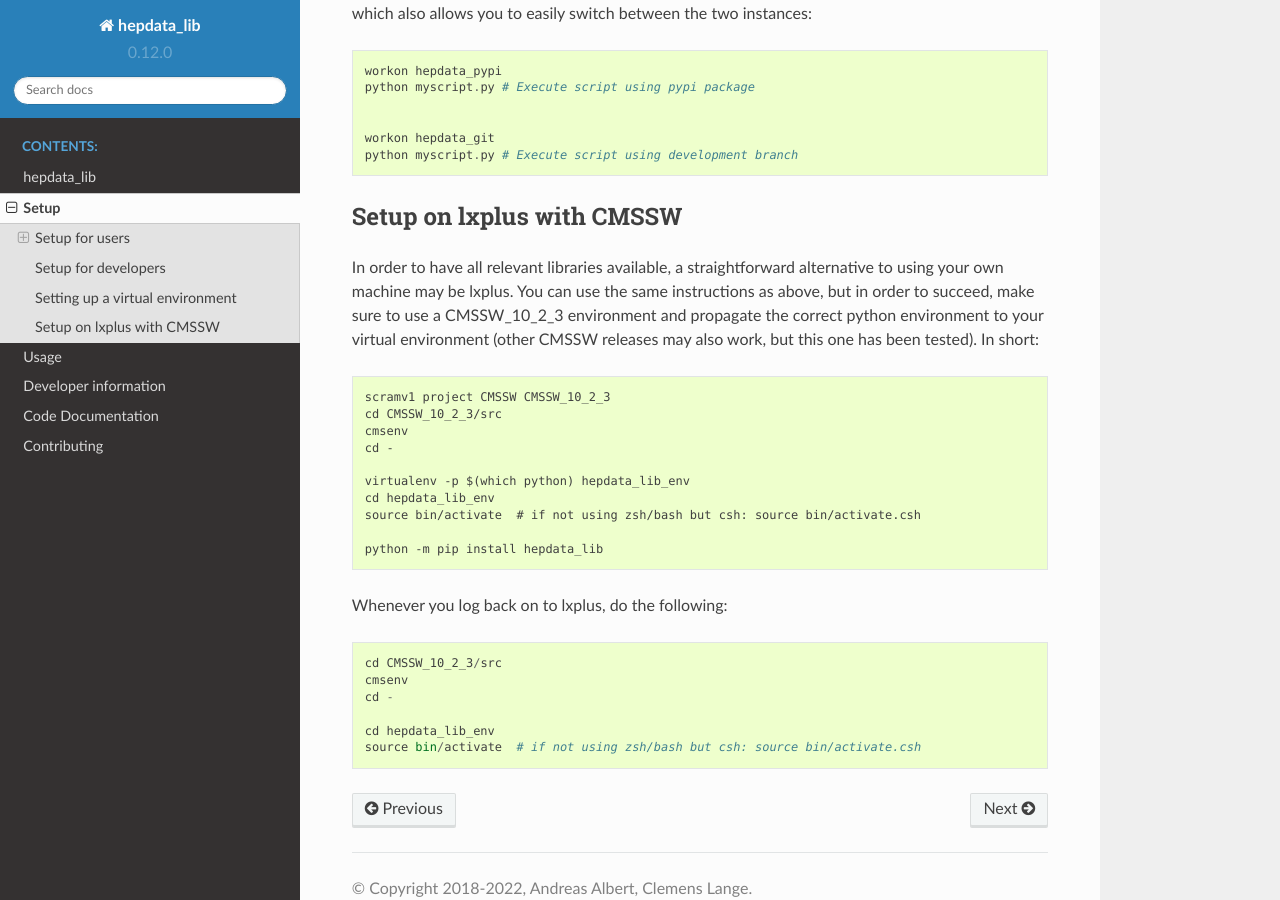
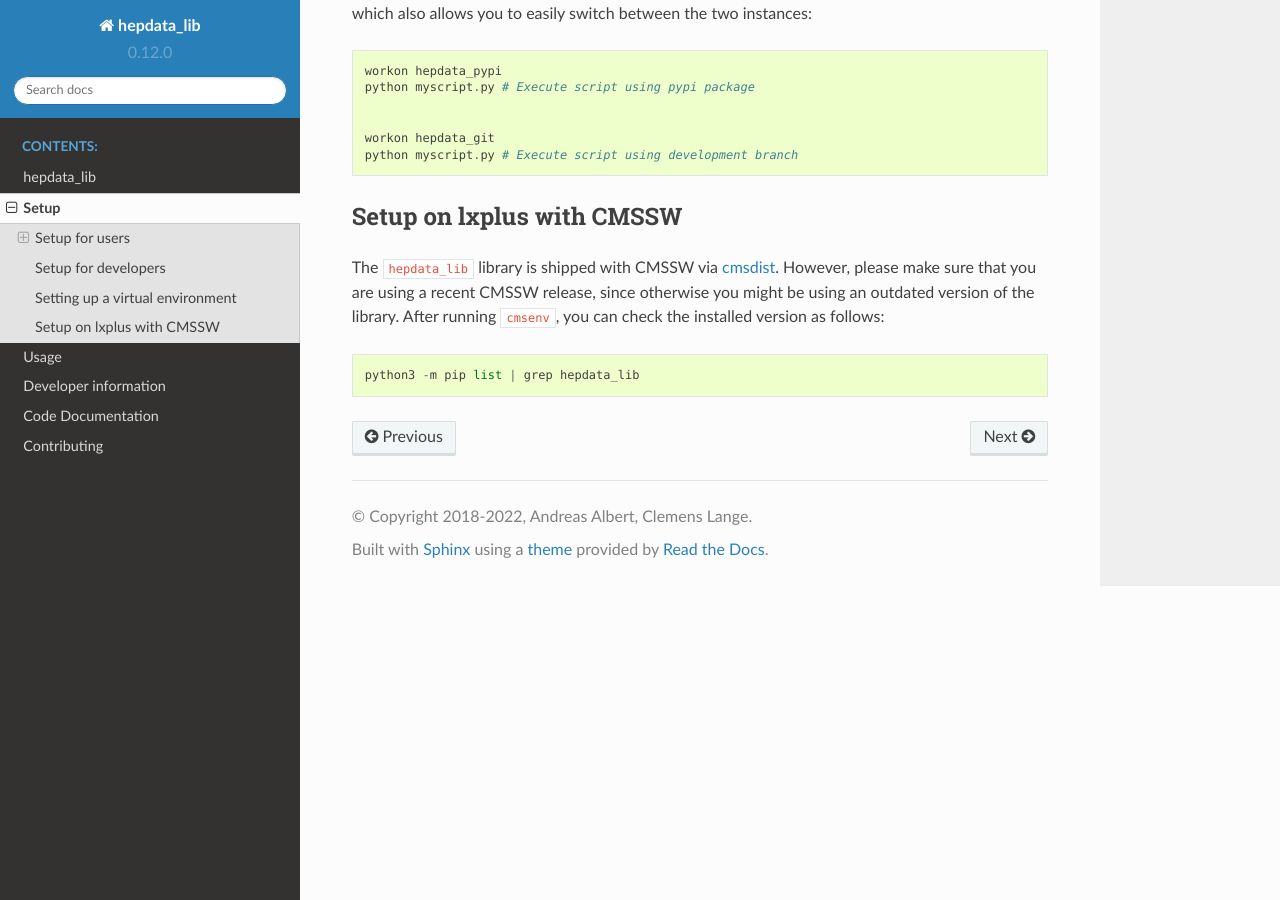
Before and after one commit to HEPData/hepdata_lib, a Sphinx documentation site: the page built from docs/setup.rst, in a window 1280 px wide and 900 px high, scrolled down 1895 px. Built offline with Sphinx 7.4.7 and the Read the Docs theme 2.0.0, drawn with Linux system fonts in a browser that asks for light colours.

Commit message:
Update instructions for use with CMSSW

```diff
--- a/docs/setup.rst
+++ b/docs/setup.rst
@@ -96,29 +96,13 @@ You can always activate the virtual environment in another shell by calling the
 Setup on lxplus with CMSSW
 --------------------------
 
-In order to have all relevant libraries available, a straightforward alternative to using your own machine may be lxplus.
-You can use the same instructions as above, but in order to succeed, make sure to use a CMSSW_10_2_3 environment and propagate the correct python environment to your virtual environment (other CMSSW releases may also work, but this one has been tested). In short:
+The ``hepdata_lib`` library is shipped with CMSSW via cmsdist_.
+However, please make sure that you are using a recent CMSSW release, since
+otherwise you might be using an outdated version of the library.
+After running ``cmsenv``, you can check the installed version as follows:
 
 ::
 
-    scramv1 project CMSSW CMSSW_10_2_3
-    cd CMSSW_10_2_3/src
-    cmsenv
-    cd -
+    python3 -m pip list | grep hepdata_lib
 
-    virtualenv -p $(which python) hepdata_lib_env
-    cd hepdata_lib_env
-    source bin/activate  # if not using zsh/bash but csh: source bin/activate.csh
-
-    python -m pip install hepdata_lib
-
-Whenever you log back on to lxplus, do the following:
-
-::
-
-    cd CMSSW_10_2_3/src
-    cmsenv
-    cd -
-
-    cd hepdata_lib_env
-    source bin/activate  # if not using zsh/bash but csh: source bin/activate.csh
+.. _cmsdist: https://github.com/cms-sw/cmsdist/
```
